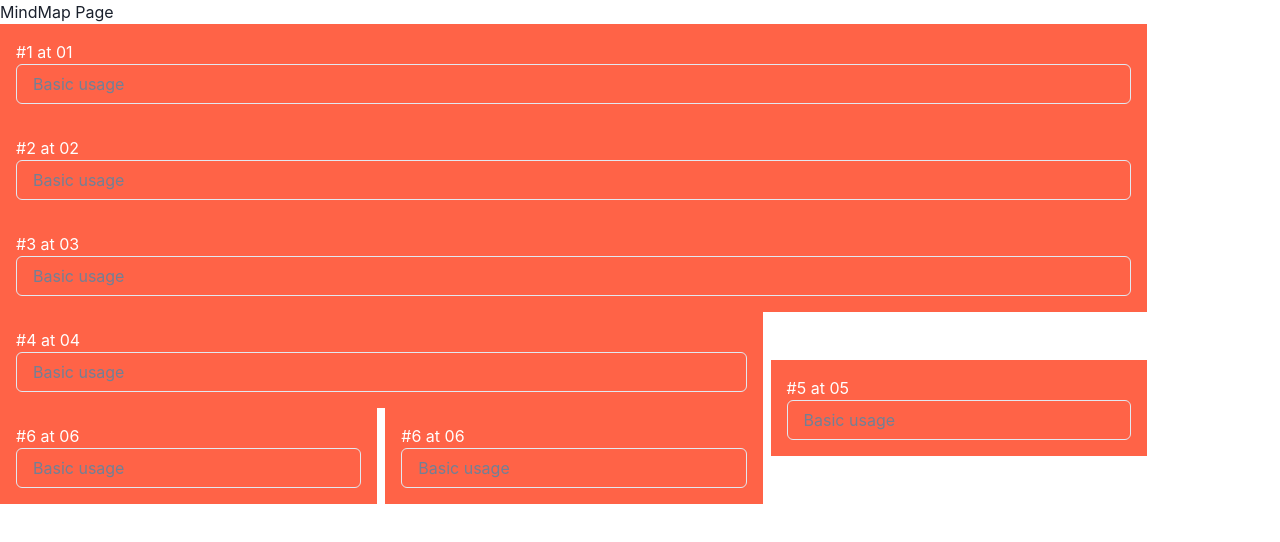
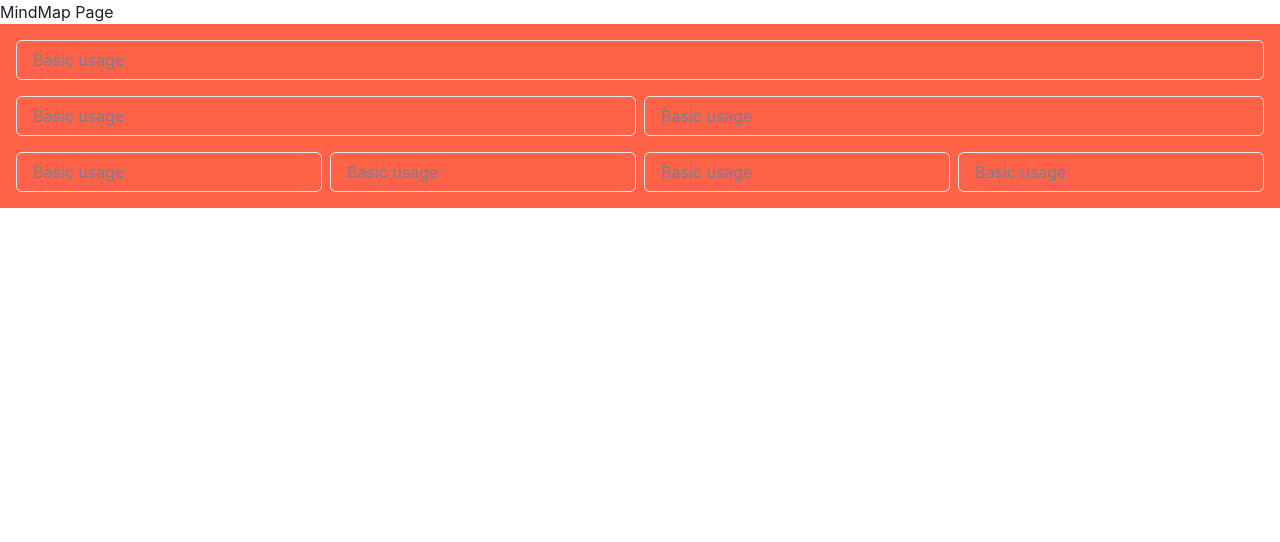
Before and after one commit to tomo1818/brainStormingApp, a React (Create React App) app: page / in a window 1280 px wide. Shown: the top 542 px of the page. Built offline with nearby package versions, Linux system fonts and the light colour scheme.

Commit message:
MindMap.tsxを修正

```diff
--- a/src/pages/MindMap.tsx
+++ b/src/pages/MindMap.tsx
@@ -1,26 +1,25 @@
 import React from 'react';
-import { RecursiveTree} from 'src/components/RecursiveTree';
 import { Box, Input , Stack,HStack} from '@chakra-ui/react'
 
-
 function MindMap() {
-
-    const list = [
-        { id: 1, name: 'at 01', parentId: 0 },
-        { id: 2, name: 'at 02', parentId: 1 },
-        { id: 3, name: 'at 03', parentId: 2 },
-        { id: 4, name: 'at 04', parentId: 3 },
-        { id: 5, name: 'at 05', parentId: 3 },
-        { id: 6, name: 'at 06', parentId: 4 },
-        { id: 6, name: 'at 06', parentId: 4 },
-       ];
-
   return (
     <div className="App">
       <h1>MindMap Page</h1>
-
-        <RecursiveTree list={list} rootId={0}/>
-
+        <Box bg='tomato' w='100%' p={4} color='white'>
+          <Stack spacing={4}>
+            <Input placeholder='Basic usage' />
+            <HStack>
+                <Input placeholder='Basic usage' />
+                <Input placeholder='Basic usage' />
+            </HStack>
+            <HStack>
+                <Input placeholder='Basic usage' />
+                <Input placeholder='Basic usage' />
+                <Input placeholder='Basic usage' />
+                <Input placeholder='Basic usage' />
+            </HStack>
+          </Stack>
+        </Box>
     </div>
   );
 }
```
